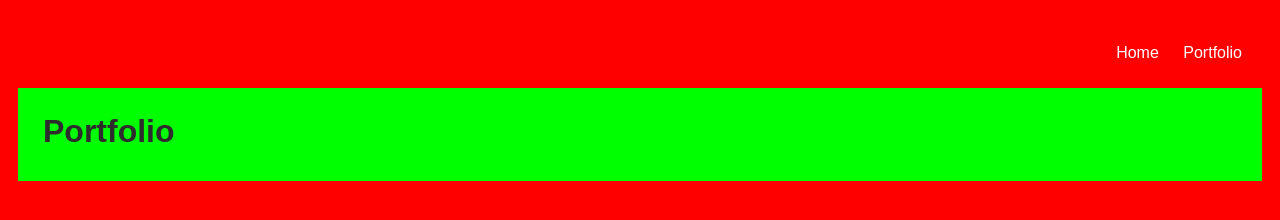
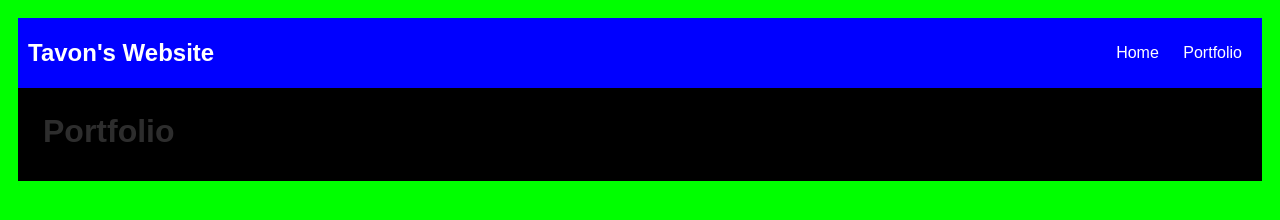
Before and after one commit to Tavon-Hughes/Tavon-Hughes.github.io, a plain HTML site: page portfolio.html in a window 1280 px wide. Drawn offline with nearby package versions, Linux system fonts and the light colour scheme; no server answers.

Commit message:
updating first website

```diff
--- a/portfolio.html
+++ b/portfolio.html
@@ -3,7 +3,7 @@
         <title>Tavon's Website</title>
          <style type="text/css">
             body {
-                background: rgb(255, 0, 0);
+                background: rgb(0, 255, 0);
                 color: rgb(45, 45, 45);
                 padding: 10px;
                 font-family: arial;
@@ -22,7 +22,7 @@
 
             /* navigation menu */
             nav {
-                background: rgb(255, 0, 0);
+                background: rgb(0, 0, 255);
                 margin: 0 auto;
                 display: flex;
                 padding: 10px;
@@ -30,7 +30,7 @@
             nav header {
                 display: flex;
                 align-items: center;
-                color: rgb(255, 0, 0);
+                color: rgb(255, 255, 255);
                 flex: 1;
             }
             nav ul {
@@ -47,7 +47,7 @@
 
             /* main container area beneath menu */
             main {
-                background: rgb(0, 255, 0);
+                background: rgb(0, 0, 0);
                 display: flex;
             }
             .content {
```
Also changed, not shown: index.html (+5 -5 lines).
